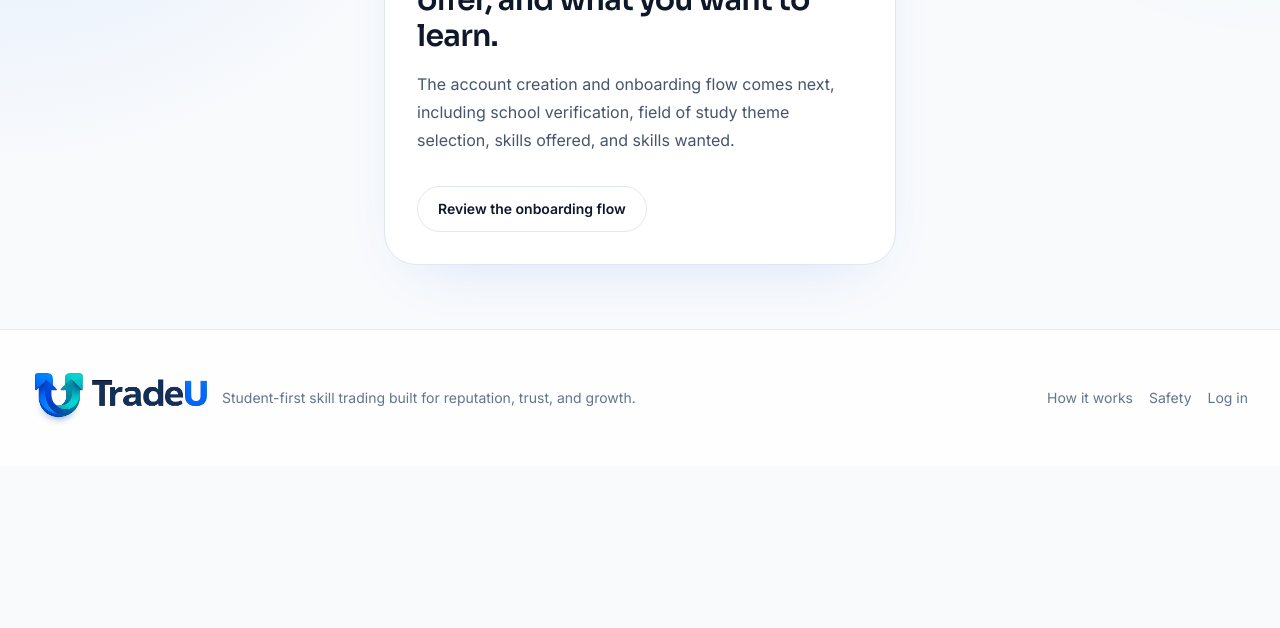
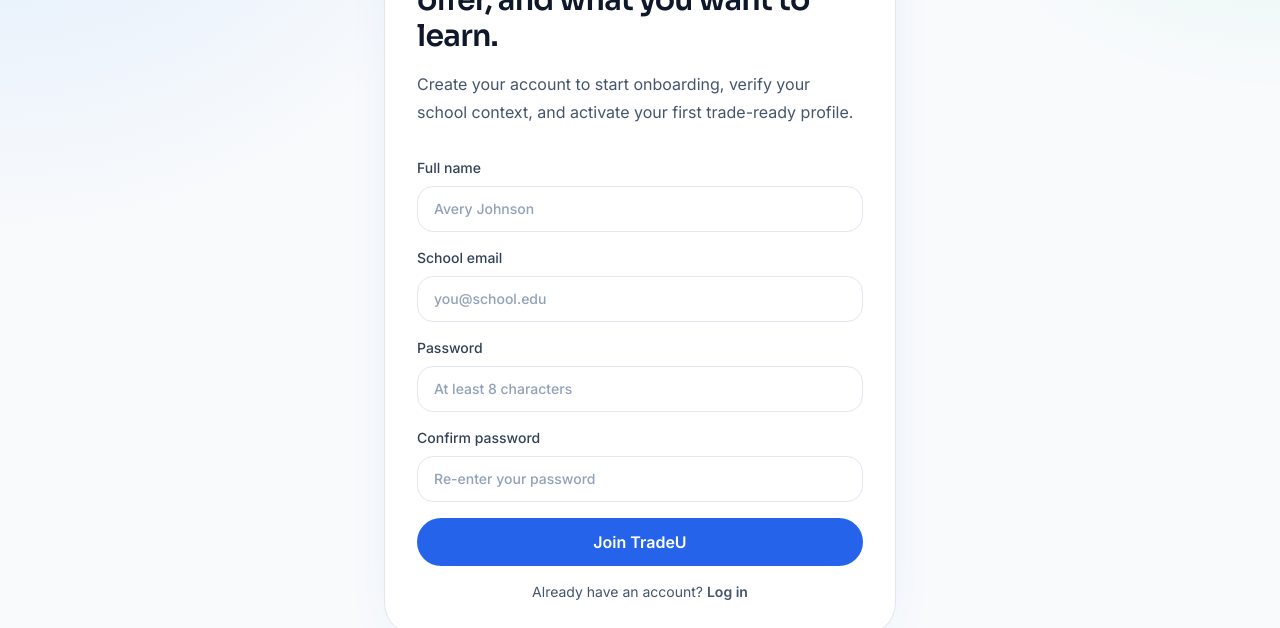
Before and after one commit to Michael-Blake-Donaldson/TradeU, a Next.js app: page /signup in a window 1280 px wide. Shown: the part 324-952 px from the top of the page. Before the commit the page ends 800 px from the top, so only its background shows below. Built offline with nearby package versions, Linux system fonts and the light colour scheme; no server answers.

Commit message:
Implement Supabase signup and login flows

```diff
--- a/app/(public)/login/page.tsx
+++ b/app/(public)/login/page.tsx
@@ -1,3 +1,5 @@
+import { LoginForm } from "@/components/tradeu/login-form";
+
 export default function LoginPage() {
   return (
     <div className="mx-auto max-w-xl px-4 py-16 sm:px-6 lg:px-8">
@@ -7,9 +9,10 @@ export default function LoginPage() {
           Sign in to continue your student trade activity.
         </h1>
         <p className="mt-4 text-base leading-7 text-slate-600">
-          Authentication screens and Supabase integration are the next implementation milestone. This
-          route is in place so the public conversion flow is wired correctly.
+          Access your profile, active trades, and reputation progress from your dashboard.
         </p>
+
+        <LoginForm />
       </section>
     </div>
   );
--- a/app/(public)/signup/page.tsx
+++ b/app/(public)/signup/page.tsx
@@ -1,4 +1,4 @@
-import Link from "next/link";
+import { SignupForm } from "@/components/tradeu/signup-form";
 
 export default function SignupPage() {
   return (
@@ -9,17 +9,11 @@ export default function SignupPage() {
           Build a profile that shows what you study, what you offer, and what you want to learn.
         </h1>
         <p className="mt-4 text-base leading-7 text-slate-600">
-          The account creation and onboarding flow comes next, including school verification, field of
-          study theme selection, skills offered, and skills wanted.
+          Create your account to start onboarding, verify your school context, and activate your first
+          trade-ready profile.
         </p>
-        <div className="mt-8">
-          <Link
-            href="/how-it-works"
-            className="inline-flex rounded-full border border-slate-200 px-5 py-3 text-sm font-semibold text-slate-700 transition hover:bg-slate-50"
-          >
-            Review the onboarding flow
-          </Link>
-        </div>
+
+        <SignupForm />
       </section>
     </div>
   );
--- /dev/null
+++ b/components/tradeu/login-form.tsx
@@ -0,0 +1,97 @@
+"use client";
+
+import { useState } from "react";
+import Link from "next/link";
+import { useRouter } from "next/navigation";
+import { Loader2 } from "lucide-react";
+import { toast } from "sonner";
+
+import { createSupabaseBrowserClient } from "@/lib/supabase/client";
+
+export function LoginForm() {
+  const router = useRouter();
+  const [email, setEmail] = useState("");
+  const [password, setPassword] = useState("");
+  const [isSubmitting, setIsSubmitting] = useState(false);
+
+  const handleSubmit = async (event: React.FormEvent<HTMLFormElement>) => {
+    event.preventDefault();
+
+    if (!email.trim() || !password.trim()) {
+      toast.error("Enter both email and password.");
+      return;
+    }
+
+    const supabase = createSupabaseBrowserClient();
+    if (!supabase) {
+      toast.error("Supabase is not configured. Add client env vars and try again.");
+      return;
+    }
+
+    try {
+      setIsSubmitting(true);
+
+      const { error } = await supabase.auth.signInWithPassword({
+        email: email.trim(),
+        password,
+      });
+
+      if (error) {
+        toast.error(error.message);
+        return;
+      }
+
+      toast.success("Welcome back. Redirecting to your dashboard...");
+      router.push("/dashboard");
+      router.refresh();
+    } finally {
+      setIsSubmitting(false);
+    }
+  };
+
+  return (
+    <form className="mt-8 space-y-4" onSubmit={handleSubmit}>
+      <label className="grid gap-2 text-sm font-medium text-slate-700">
+        Email
+        <input
+          type="email"
+          value={email}
+          onChange={(event) => setEmail(event.target.value)}
+          autoComplete="email"
+          required
+          className="rounded-2xl border border-slate-200 bg-white px-4 py-3 text-slate-800 placeholder:text-slate-400 focus:border-primary focus:outline-none"
+          placeholder="you@school.edu"
+        />
+      </label>
+
+      <label className="grid gap-2 text-sm font-medium text-slate-700">
+        Password
+        <input
+          type="password"
+          value={password}
+          onChange={(event) => setPassword(event.target.value)}
+          autoComplete="current-password"
+          required
+          className="rounded-2xl border border-slate-200 bg-white px-4 py-3 text-slate-800 placeholder:text-slate-400 focus:border-primary focus:outline-none"
+          placeholder="Enter your password"
+        />
+      </label>
+
+      <button
+        type="submit"
+        disabled={isSubmitting}
+        className="inline-flex w-full items-center justify-center gap-2 rounded-full bg-primary px-6 py-3 text-base font-semibold text-white transition hover:bg-primary-strong disabled:cursor-not-allowed disabled:opacity-70"
+      >
+        {isSubmitting ? <Loader2 className="h-4 w-4 animate-spin" /> : null}
+        {isSubmitting ? "Signing in..." : "Log in"}
+      </button>
+
+      <p className="text-center text-sm text-slate-600">
+        New to TradeU?{" "}
+        <Link href="/signup" className="font-semibold text-primary hover:text-primary-strong">
+          Join TradeU
+        </Link>
+      </p>
+    </form>
+  );
+}
--- /dev/null
+++ b/components/tradeu/signup-form.tsx
@@ -0,0 +1,147 @@
+"use client";
+
+import { useState } from "react";
+import Link from "next/link";
+import { useRouter } from "next/navigation";
+import { Loader2 } from "lucide-react";
+import { toast } from "sonner";
+
+import { createSupabaseBrowserClient } from "@/lib/supabase/client";
+
+export function SignupForm() {
+  const router = useRouter();
+  const [fullName, setFullName] = useState("");
+  const [email, setEmail] = useState("");
+  const [password, setPassword] = useState("");
+  const [confirmPassword, setConfirmPassword] = useState("");
+  const [isSubmitting, setIsSubmitting] = useState(false);
+
+  const handleSubmit = async (event: React.FormEvent<HTMLFormElement>) => {
+    event.preventDefault();
+
+    if (!fullName.trim() || !email.trim() || !password) {
+      toast.error("Complete all required fields.");
+      return;
+    }
+
+    if (password.length < 8) {
+      toast.error("Use at least 8 characters for your password.");
+      return;
+    }
+
+    if (password !== confirmPassword) {
+      toast.error("Passwords do not match.");
+      return;
+    }
+
+    const supabase = createSupabaseBrowserClient();
+    if (!supabase) {
+      toast.error("Supabase is not configured. Add client env vars and try again.");
+      return;
+    }
+
+    try {
+      setIsSubmitting(true);
+
+      const { data, error } = await supabase.auth.signUp({
+        email: email.trim(),
+        password,
+        options: {
+          data: {
+            full_name: fullName.trim(),
+          },
+          emailRedirectTo: `${window.location.origin}/login`,
+        },
+      });
+
+      if (error) {
+        toast.error(error.message);
+        return;
+      }
+
+      if (data.session) {
+        toast.success("Account created. Welcome to TradeU.");
+        router.push("/onboarding");
+        router.refresh();
+        return;
+      }
+
+      toast.success("Check your email to confirm your account, then log in.");
+      router.push("/login");
+    } finally {
+      setIsSubmitting(false);
+    }
+  };
+
+  return (
+    <form className="mt-8 space-y-4" onSubmit={handleSubmit}>
+      <label className="grid gap-2 text-sm font-medium text-slate-700">
+        Full name
+        <input
+          type="text"
+          value={fullName}
+          onChange={(event) => setFullName(event.target.value)}
+          autoComplete="name"
+          required
+          className="rounded-2xl border border-slate-200 bg-white px-4 py-3 text-slate-800 placeholder:text-slate-400 focus:border-primary focus:outline-none"
+          placeholder="Avery Johnson"
+        />
+      </label>
+
+      <label className="grid gap-2 text-sm font-medium text-slate-700">
+        School email
+        <input
+          type="email"
+          value={email}
+          onChange={(event) => setEmail(event.target.value)}
+          autoComplete="email"
+          required
+          className="rounded-2xl border border-slate-200 bg-white px-4 py-3 text-slate-800 placeholder:text-slate-400 focus:border-primary focus:outline-none"
+          placeholder="you@school.edu"
+        />
+      </label>
+
+      <label className="grid gap-2 text-sm font-medium text-slate-700">
+        Password
+        <input
+          type="password"
+          value={password}
+          onChange={(event) => setPassword(event.target.value)}
+          autoComplete="new-password"
+          required
+          className="rounded-2xl border border-slate-200 bg-white px-4 py-3 text-slate-800 placeholder:text-slate-400 focus:border-primary focus:outline-none"
+          placeholder="At least 8 characters"
+        />
+      </label>
+
+      <label className="grid gap-2 text-sm font-medium text-slate-700">
+        Confirm password
+        <input
+          type="password"
+          value={confirmPassword}
+          onChange={(event) => setConfirmPassword(event.target.value)}
+          autoComplete="new-password"
+          required
+          className="rounded-2xl border border-slate-200 bg-white px-4 py-3 text-slate-800 placeholder:text-slate-400 focus:border-primary focus:outline-none"
+          placeholder="Re-enter your password"
+        />
+      </label>
+
+      <button
+        type="submit"
+        disabled={isSubmitting}
+        className="inline-flex w-full items-center justify-center gap-2 rounded-full bg-primary px-6 py-3 text-base font-semibold text-white transition hover:bg-primary-strong disabled:cursor-not-allowed disabled:opacity-70"
+      >
+        {isSubmitting ? <Loader2 className="h-4 w-4 animate-spin" /> : null}
+        {isSubmitting ? "Creating account..." : "Join TradeU"}
+      </button>
+
+      <p className="text-center text-sm text-slate-600">
+        Already have an account?{" "}
+        <Link href="/login" className="font-semibold text-primary hover:text-primary-strong">
+          Log in
+        </Link>
+      </p>
+    </form>
+  );
+}
```
